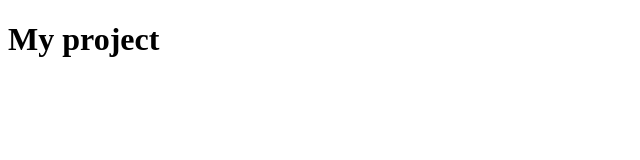
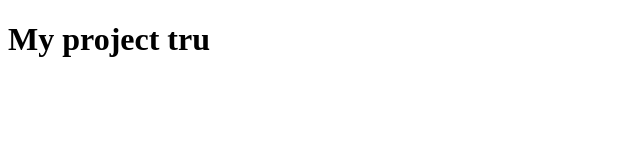
Before and after one commit to JulikTihon/project-tru, a plain HTML site: page index.html in a window 1280 px wide. Shown: the full height of the page, 0-640 px from the left. Drawn offline with Linux system fonts and the light colour scheme.

Commit message:
Update index.html

```diff
--- a/index.html
+++ b/index.html
@@ -7,6 +7,6 @@
     <title>My project</title>
 </head>
 <body>
-  <h1>My project</h1>
+  <h1>My project tru</h1>
 </body>
 </html>
```
